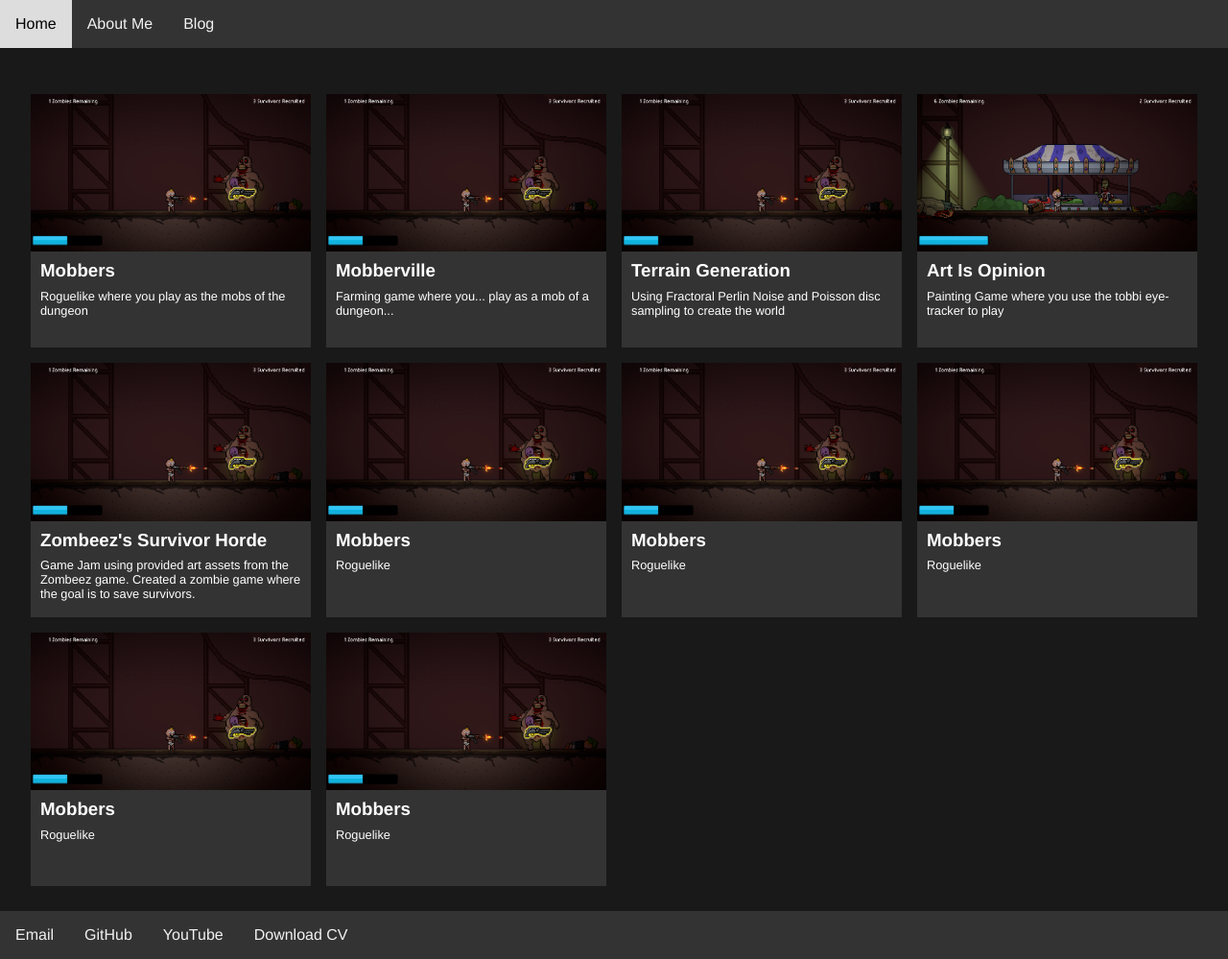
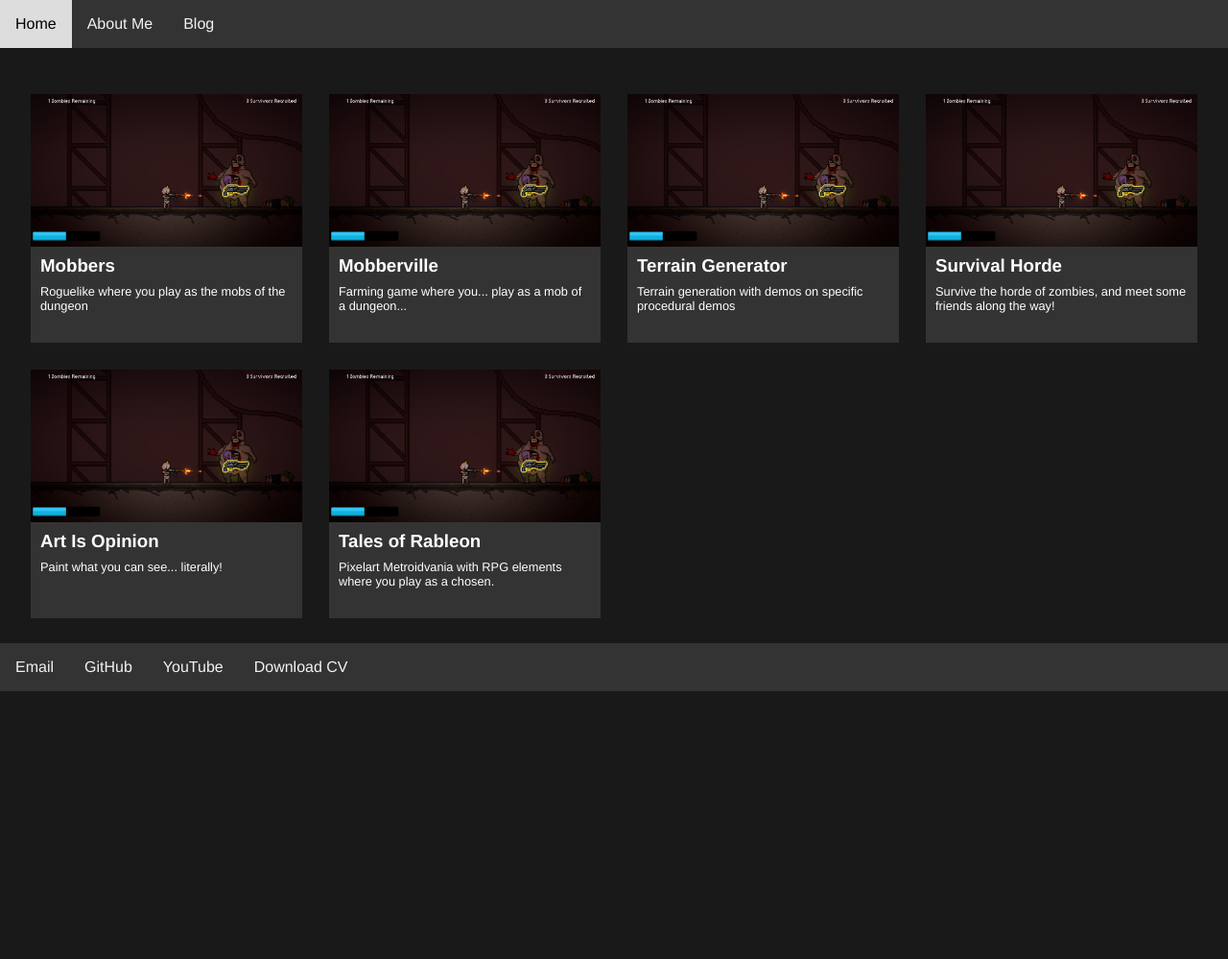
Before and after one commit to KaneAdams-Dev/KaneAdams-Dev.github.io, a Jekyll site: the page built from index.html, in a window 1280 px wide and 999 px high. Shown: the whole window at 96% size. Built offline with Jekyll 4.4.1, drawn with Linux system fonts in a browser that asks for light colours; Markdown is read by kramdown in place of the engine named in the settings.

Commit message:
Project Tests & Grid fix
Add fix where grid rearranges when a project is zoomed on hover.

Added some project details as test (require official updating to make professional

```diff
--- a/css/homepage.css
+++ b/css/homepage.css
@@ -3,6 +3,10 @@
 }
 
 .projects-gallery {
+    display: grid;
+    grid-template-columns: repeat(4, 1fr);
+    gap: 12px;
+
     max-width: 80rem;
     margin: auto;
 }
@@ -14,16 +18,18 @@
 }
 
 .project-card {
-    float: left;
+    /* float: left;
     width: 25%;
-    margin: 0 auto;
+    margin: 0 auto; */
 
     transition: transform 0.3s ease;
+
+    cursor: pointer;
 }
 
-.project-card:hover{
-    cursor: pointer;
+.project-card:hover {
     transform: scale(1.1);
+    transform-origin: center;
 }
 
 .project-title {
@@ -50,19 +56,22 @@
 }
 
 @media screen and (max-width: 1200px) {
-    .project-card {
-        width: 33%;
+    .projects-gallery {
+        grid-template-columns: repeat(3, 1fr);
+        gap: 9px;
     }
 }
 
 @media screen and (max-width: 900px) {
-    .project-card {
-        width: 50%;
+    .projects-gallery {
+        grid-template-columns: repeat(2, 1fr);
+        gap: 7px;
     }
 }
 
 @media screen and (max-width: 640px) {
-    .project-card {
-        width: 100%;
+    .projects-gallery {
+        grid-template-columns: 1fr;
+        gap: 6px
     }
 }
--- a/index.html
+++ b/index.html
@@ -14,85 +14,60 @@
     <script type="text/javascript" src="/scripts/slideshow.js" defer></script>
 </head>
 
-<body onload="showSlide(0), PopulateProjects()">
+<body onload="PopulateProjects(), showSlide(0)">
     <div class="projects-gallery">
 
         <div class="project-card" id="Mobbers" onmouseenter="PlayPreview('Mobbers')"
             onmouseleave="StopPreview('Mobbers')" onclick="OpenPopup('Mobbers')">
             <img class="thumbnail" src="/Images/Zombeez/SH_AKBoss.PNG" alt="Mobbers Thumbnail" href="#popup1">
             <div class="project-title">
-                <h3 class="title">fg fsdgfd</h3>
-                <p class="description">f sdF</p>
+                <h3 class="title"></h3>
+                <p class="description"></p>
             </div>
         </div>
 
         <div class="project-card" id="Mobberville" onmouseenter="PlayPreview('Mobberville')"
-        onmouseleave="StopPreview('Mobberville')" onclick="OpenPopup('Mobberville')">
+            onmouseleave="StopPreview('Mobberville')" onclick="OpenPopup('Mobberville')">
             <img class="thumbnail" src="/Images/Zombeez/SH_AKBoss.PNG" href="#popup2">
             <div class="project-title">
-                <h3 class="title">Mobberville</h3>
-                <p class="description">Farming game where you play... as the mobs of a dungeon... huh...</p>
+                <h3 class="title"></h3>
+                <p class="description"></p>
             </div>
         </div>
 
-        <div class="project-card">
-            <img src="/Images/Zombeez/SH_AKBoss.PNG" href="#popup3">
+        <div class="project-card" id="TerrainGenerator" onmouseenter="PlayPreview('TerrainGenerator')"
+            onmouseleave="StopPreview('TerrainGenerator')" onclick="OpenPopup('Mobbers')">
+            <img class="thumbnail" src="/Images/Zombeez/SH_AKBoss.PNG" alt="Terrain Generator Thumbnail" href="#popup1">
             <div class="project-title">
-                <h3>Terrain Generation</h3>
-                <p>Using Fractoral Perlin Noise and Poisson disc sampling to create the world</p>
-            </div>
-        </div>
-        <div class="project-card">
-            <img src="/Images/Zombeez/SH_BabywithShotgun.PNG" href="#popup4">
-            <div class="project-title">
-                <h3>Art Is Opinion</h3>
-                <p>Painting Game where you use the tobbi eye-tracker to play</p>
-            </div>
-        </div>
-        <div class="project-card">
-            <img src="/Images/Zombeez/SH_AKBoss.PNG" href="#popup5">
-            <div class="project-title">
-                <h3>Zombeez's Survivor Horde</h3>
-                <p>Game Jam using provided art assets from the Zombeez game. Created a zombie game where the goal is to
-                    save survivors.
-                </p>
-            </div>
-        </div>
-        <div class="project-card">
-            <img src="/Images/Zombeez/SH_AKBoss.PNG" href="#popup6">
-            <div class="project-title">
-                <h3>Mobbers</h3>
-                <p>Roguelike </p>
+                <h3 class="title"></h3>
+                <p class="description"></p>
             </div>
         </div>
 
-        <div class="project-card">
-            <img src="/Images/Zombeez/SH_AKBoss.PNG" href="#popup7">
+        <div class="project-card" id="Zombeez" onmouseenter="PlayPreview('Zombeez')"
+            onmouseleave="StopPreview('Zombeez')" onclick="OpenPopup('Zombeez')">
+            <img class="thumbnail" src="/Images/Zombeez/SH_AKBoss.PNG" href="#popup2">
             <div class="project-title">
-                <h3>Mobbers</h3>
-                <p>Roguelike </p>
-            </div>
-        </div>
-        <div class="project-card">
-            <img src="/Images/Zombeez/SH_AKBoss.PNG" href="#popup8">
-            <div class="project-title">
-                <h3>Mobbers</h3>
-                <p>Roguelike </p>
+                <h3 class="title"></h3>
+                <p class="description"></p>
             </div>
         </div>
 
-        <div class="project-card">
-            <img src="/Images/Zombeez/SH_AKBoss.PNG" href="#popup9">
+        <div class="project-card" id="AiO" onmouseenter="PlayPreview('AiO')"
+            onmouseleave="StopPreview('AiO')" onclick="OpenPopup('AiO')">
+            <img class="thumbnail" src="/Images/Zombeez/SH_AKBoss.PNG" href="#popup2">
             <div class="project-title">
-                <h3>Mobbers</h3>
-                <p>Roguelike </p>
+                <h3 class="title"></h3>
+                <p class="description"></p>
             </div>
         </div>
-        <div class="project-card">
-            <img src="/Images/Zombeez/SH_AKBoss.PNG" href="#popup0">
+
+        <div class="project-card" id="Rambleon" onmouseenter="PlayPreview('Rambleon')"
+            onmouseleave="StopPreview('Rambleon')" onclick="OpenPopup('Rambleon')">
+            <img class="thumbnail" src="/Images/Zombeez/SH_AKBoss.PNG" href="#popup2">
             <div class="project-title">
-                <h3>Mobbers</h3>
-                <p>Roguelike </p>
+                <h3 class="title"></h3>
+                <p class="description"></p>
             </div>
         </div>
     </div>
--- a/scripts/project-cards.js
+++ b/scripts/project-cards.js
@@ -23,7 +23,72 @@
         tools: "Unreal Engine 5, C++, GitHub, Premiere Pro",
         timeline: "June 2023 to August 2023",
         ProjectLink: "Projects/Mobbers.html",
-    }
+    },
+
+    TerrainGenerator: {
+        title: "Terrain Generator",
+        description: "Terrain generation with demos on specific procedural demos",
+        thumbnail: "/Images/Zombeez/SH_AKBoss.PNG",
+        previews: ["/Images/Mobbers/Lib.gif", "/Images/Mobbers/test.gif"],
+        summary: "MSc Procedural Generation project ",
+        role: "Procedural Programmer",
+        size: "1",
+        tools: "Unity, C#, GitHub",
+        timeline: "September 2022 to December 2022",
+        ProjectLink: "",
+    },
+
+    Zombeez: {
+        title: "Survival Horde",
+        description: "Survive the horde of zombies, and meet some friends along the way!",
+        thumbnail: "/Images/Zombeez/SH_AKBoss.PNG",
+        previews: ["/Images/Mobbers/Lib.gif", "/Images/Mobbers/test.gif"],
+        summary: "Game Jam submission with the objective to get the survivors from",
+        role: "Unity Developer",
+        size: "Solo",
+        tools: "Unity, C#, GitHub, Asperite",
+        timeline: "June 2024",
+        ProjectLink: "",
+    },
+
+    AiO: {
+        title: "Art Is Opinion",
+        description: "Paint what you can see... literally!",
+        thumbnail: "/Images/Zombeez/SH_AKBoss.PNG",
+        previews: ["/Images/Mobbers/Lib.gif", "/Images/Mobbers/test.gif"],
+        summary: "BSc Second year group project",
+        role: "Programmer",
+        size: "4",
+        tools: "Unity, C#, GitHub, Tobii",
+        timeline: "December 2019 to August 2021",
+        ProjectLink: "",
+    },
+
+    Rambleon: {
+        title: "Tales of Rableon",
+        description: "Pixelart Metroidvania with RPG elements where you play as a chosen.",
+        thumbnail: "/Images/Zombeez/SH_AKBoss.PNG",
+        previews: ["/Images/Mobbers/Lib.gif", "/Images/Mobbers/test.gif"],
+        summary: "Final year group project where ",
+        role: "Programmer",
+        size: "4",
+        tools: "Unity, C#, GitHub, Inkle",
+        timeline: "January 2023 to June 2023",
+        ProjectLink: "",
+    },
+
+    ML: {
+        title: "Machine Learning",
+        description: "Created a Machine .",
+        thumbnail: "/Images/Zombeez/SH_AKBoss.PNG",
+        previews: ["/Images/Mobbers/Lib.gif", "/Images/Mobbers/test.gif"],
+        summary: "Final year group project where ",
+        role: "Programmer",
+        size: "4",
+        tools: "Unity, C#, GitHub, Inkle",
+        timeline: "January 2023 to June 2023",
+        ProjectLink: "",
+    },
 };
 
 currentThumbnail;
@@ -52,6 +117,8 @@
         return false;
     }
 
+    // CreateCard(a_id);
+
     const projectElement = document.getElementById(a_id);
     if (!projectElement) {
         console.error(`Element with ID '${a_id}'not found.`);
@@ -73,6 +140,24 @@
     });
 
     return true;
+}
+
+function CreateCard(a_id){
+    let cat = document.createElement("div")
+    cat.id = a_id;
+    cat.class="project-card";
+    // card.setAttribute()
+
+    cat.innerHTML = `
+    <img class="thumbnail" src="/Images/Zombeez/SH_AKBoss.PNG" href="#popup2">
+            <div class="project-title">
+                <h3 class="title">Mobberville</h3>
+                <p class="description">Farming game where you play... as the mobs of a dungeon... huh...</p>
+            </div>
+    `
+
+    const currentDiv = document.getElementById("projects-gallery");
+    document.body.insertBefore(card, currentDiv);
 }
 
 function GetRandomPreview(a_projectID) {
```
Also changed, not shown: other parts of index.html (+1 -1 lines), Projects/TerrainGeneration.html (renamed from Projects/Uni/MSc/TerrainGeneration.html).
